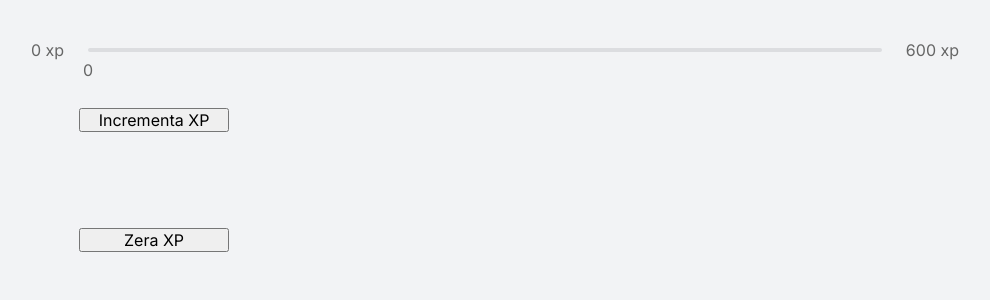
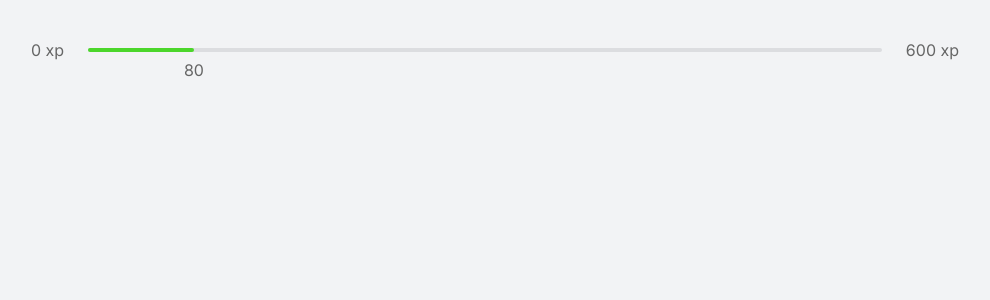
Before and after one commit to thomasvieira/nlw4, a React (Create React App) app: page / in a window 1280 px wide. Shown: the top 300 px of the page, without its empty margins (145-1135 px from the left). Built offline with nearby package versions, Linux system fonts and the light colour scheme.

Commit message:
Dia 1 completo

```diff
--- a/src/App.tsx
+++ b/src/App.tsx
@@ -1,24 +1,12 @@
-
-import { useState } from 'react';
 import { ExperienceBar } from './components/ExperienceBar'
 import './styles/global.css'
 
 function App() {
-  const [currentXP, setCurrenXP] = useState(0);
-  function incrementa() {
-    if (currentXP <= 590) {
-      setCurrenXP(currentXP + 10)
-    }
-  }
-  function reset() {
-    setCurrenXP(0)
-  }
+  const currentXP = 80;
 
   return (
     <div className='container' >
       <ExperienceBar currentXP={currentXP} ></ExperienceBar>
-      <button className='button-xp' onClick={incrementa} >Incrementa XP</button>
-      <button className='button-xp' onClick={reset} >Zera XP</button>
     </div>
   );
 }
```
